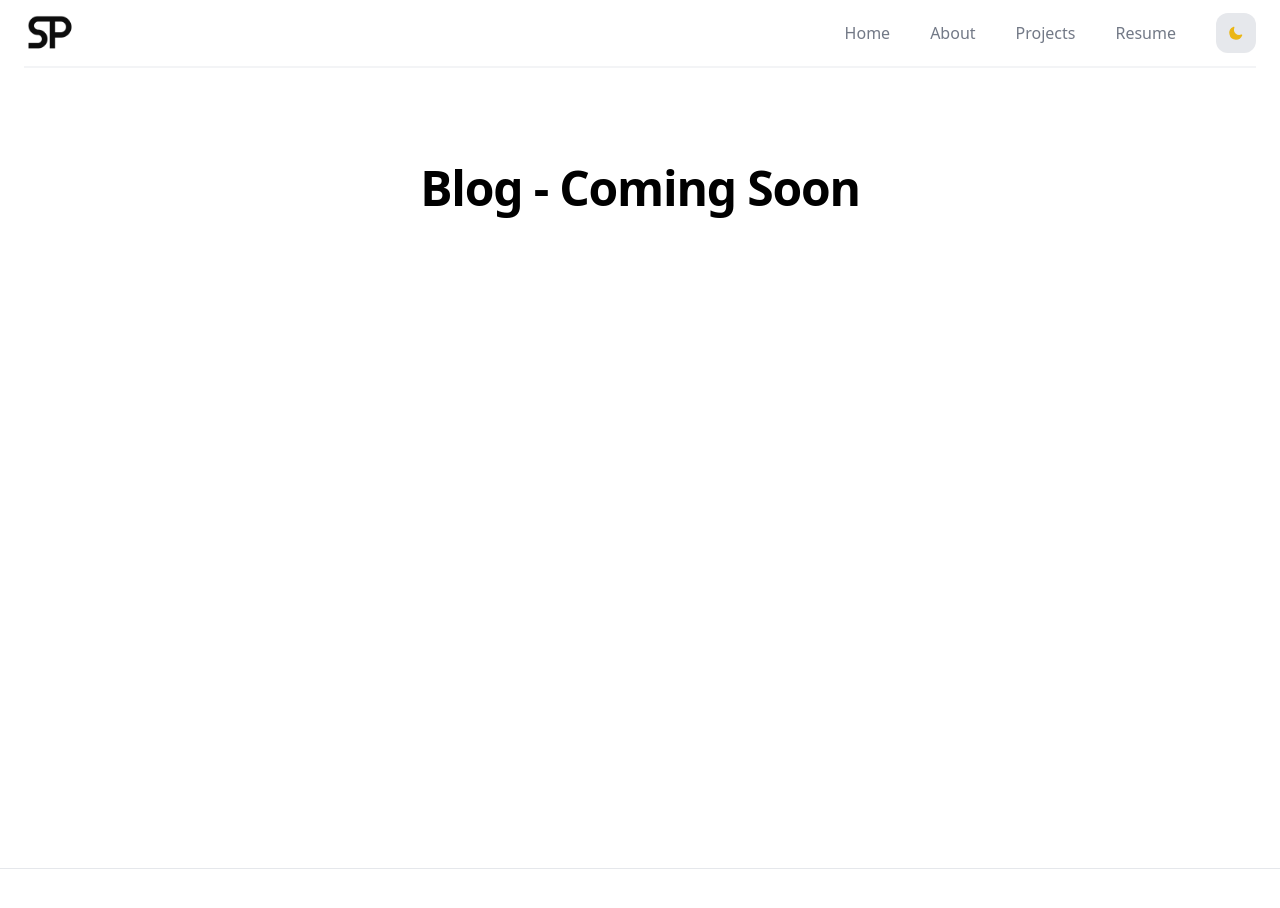
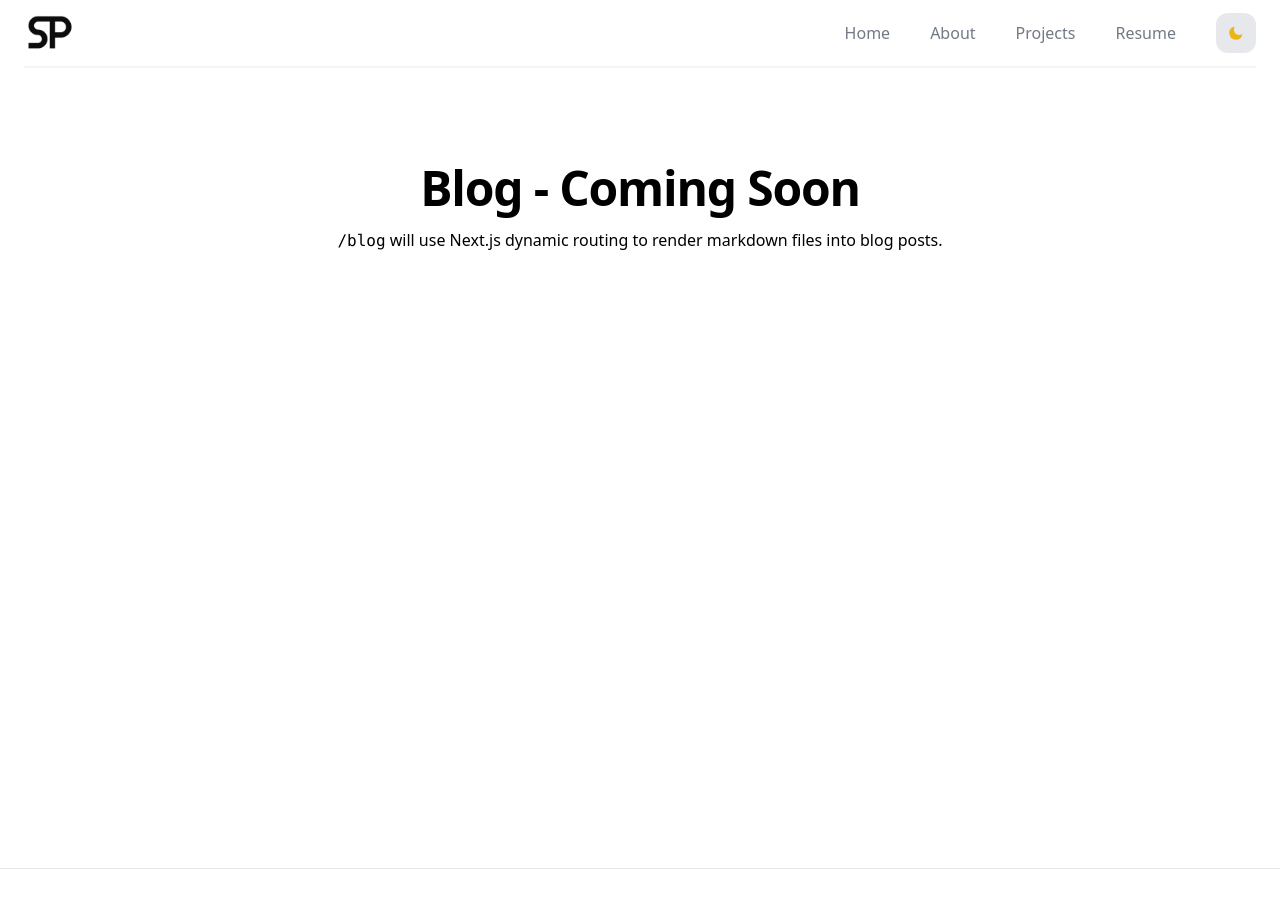
Before and after one commit to SohamP2812/sohamparmar.com, a Next.js app: page /blog in a window 1280 px wide. Shown: the top 908 px of the page. Built offline with nearby package versions, Linux system fonts and the light colour scheme.

Commit message:
temporary blog description

```diff
--- a/pages/blog.jsx
+++ b/pages/blog.jsx
@@ -5,6 +5,10 @@ export default function About() {
         <h1 className="mb-4 text-5xl font-bold tracking-tight">
           Blog - Coming Soon
         </h1>
+        <p>
+          <code>/blog</code> will use Next.js dynamic routing to render markdown
+          files into blog posts.
+        </p>
       </main>
     </div>
   )
```
